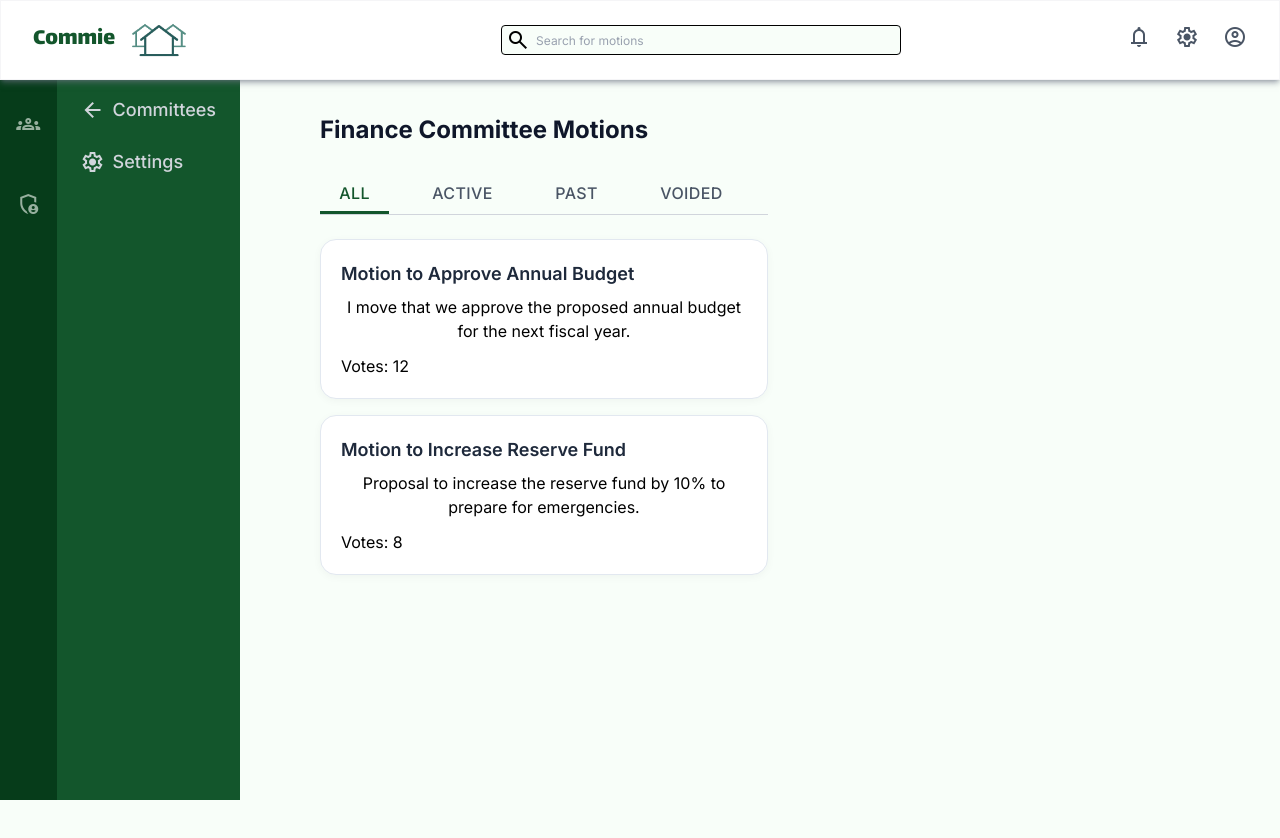
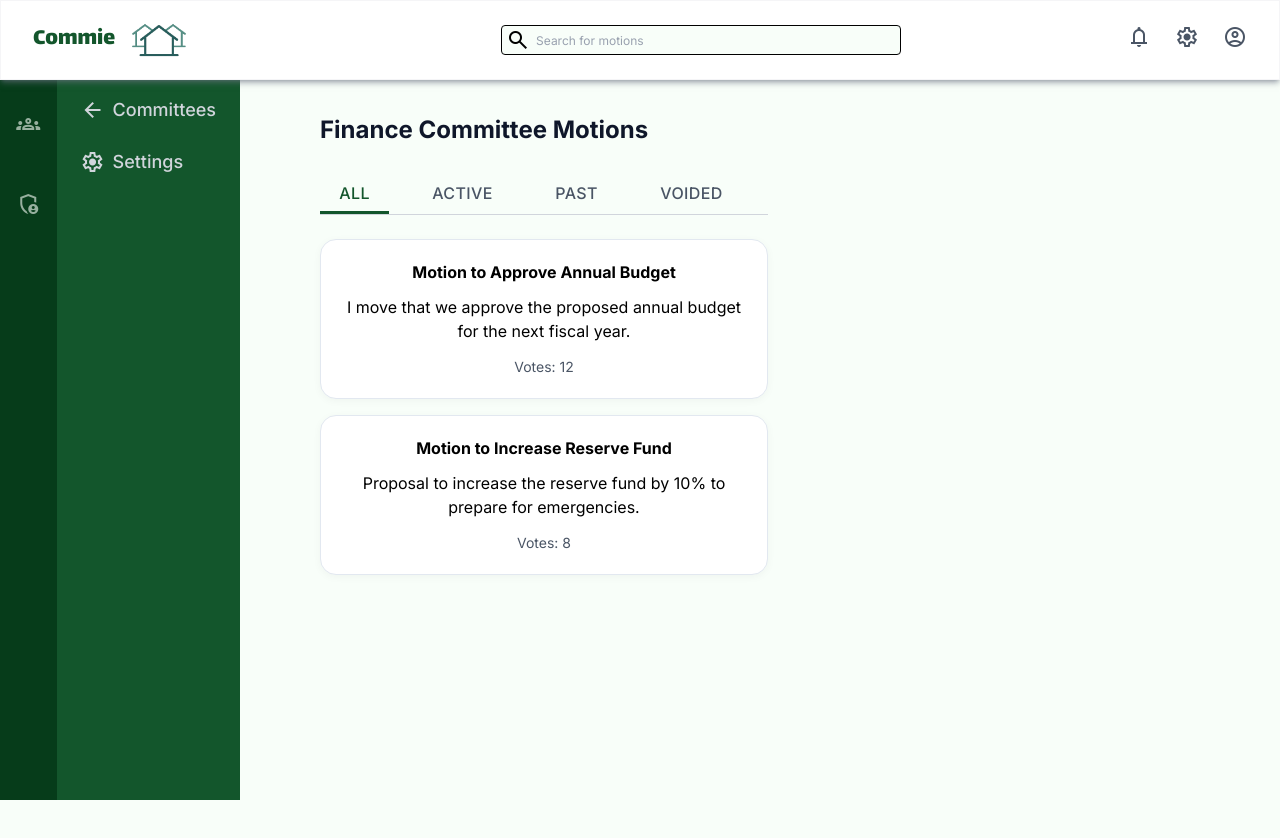
Before and after one commit to benjikib/csci432-web-dev-final-project, a React (Vite) app: page /committee/1 in a window 1280 px wide. Shown: the top 838 px of the page. Built offline with nearby package versions, Linux system fonts and the light colour scheme.

Commit message:
modify styling of committee cards and motion cards to be cohesive

```diff
--- a/src/components/CommitteesPage.jsx
+++ b/src/components/CommitteesPage.jsx
@@ -30,7 +30,7 @@ function CommitteesPage() {
                                 className="motion-card block"
                             >
                                 <div className="motion-header">
-                                    <h3 className="motion-title">{committee.title}</h3>
+                                    <h3 className="motion-title font-bold">{committee.title}</h3>
                                 </div>
                                 <p className="motion-description">{committee.description}</p>
                                 <div className="motion-footer">
--- a/src/components/MotionCard.jsx
+++ b/src/components/MotionCard.jsx
@@ -11,14 +11,14 @@ function MotionCard({ motion }) {
 
     return (
         <div className="motion-card" onClick={handleClick}>
-            <div className="row1">
-                <span className="title">{motion.title}</span>
+            <div className="motion-header">
+                <h3 className="motion-title font-bold">{motion.title}</h3>
             </div>
-            <div className="row2">
-                {motion.description}
-            </div>
-            <div className="row3">
-                Votes: {motion.votes || 0}
+            <p className="motion-description">{motion.description}</p>
+            <div className="motion-footer">
+                <span className="text-sm text-gray-600">
+                    Votes: {motion.votes || 0}
+                </span>
             </div>
         </div>
     )
```
